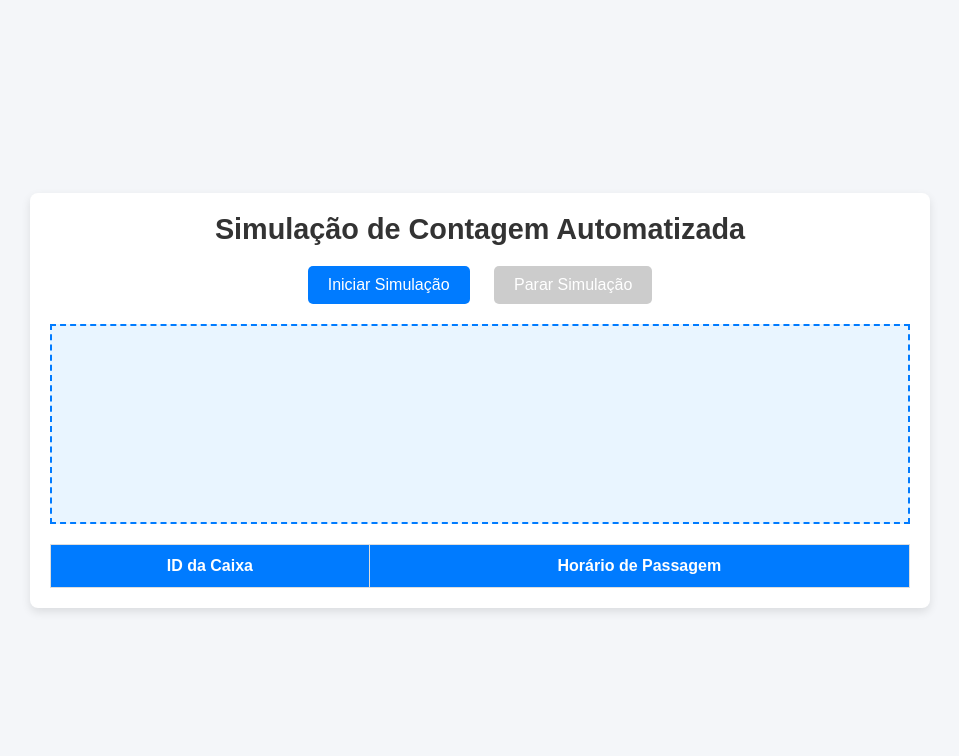
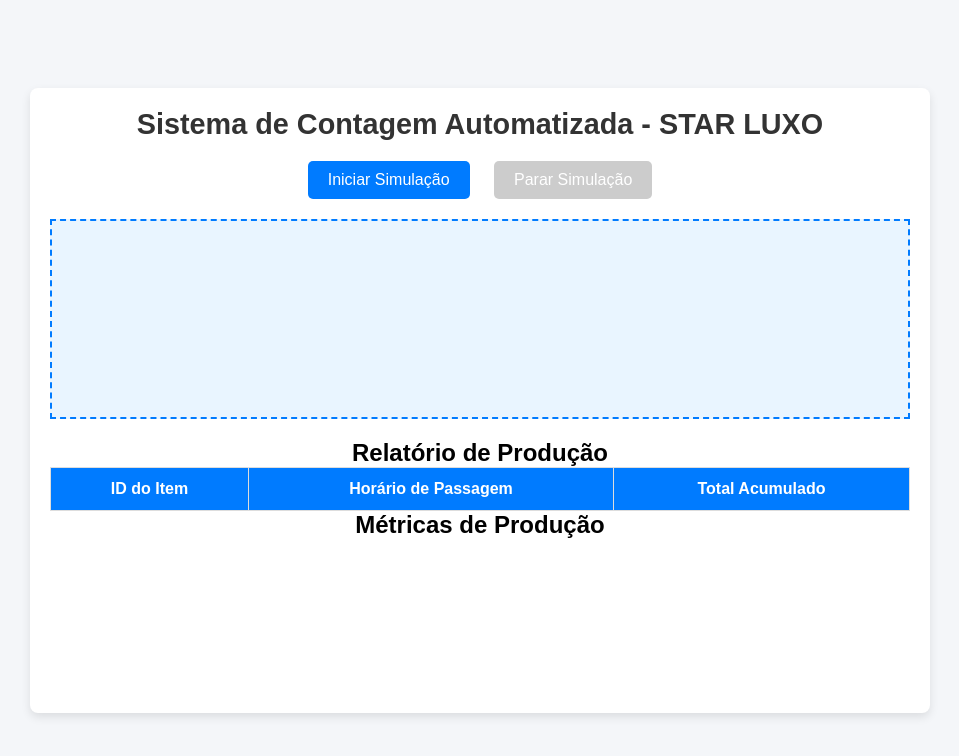
Before and after one commit to Brunoventuri123/simulacao-caixas, a plain HTML site: page index.html in a window 1280 px wide. Shown: the whole page, without its empty margins (160-1119 px from the left). Drawn offline with nearby package versions, Linux system fonts and the light colour scheme.

Commit message:
Update index.html

```diff
--- a/index.html
+++ b/index.html
@@ -3,14 +3,14 @@
 <head>
     <meta charset="UTF-8">
     <meta name="viewport" content="width=device-width, initial-scale=1.0">
-    <title>Simulação de Contagem Automatizada</title>
+    <title>Simulação de Produção Automatizada</title>
     <link rel="stylesheet" href="style.css">
 </head>
 <body>
 
 <div class="container">
     <header>
-        <h1>Simulação de Contagem Automatizada</h1>
+        <h1>Sistema de Contagem Automatizada - STAR LUXO</h1>
     </header>
 
     <div class="controls">
@@ -19,24 +19,32 @@
     </div>
 
     <div id="simulation-container">
-        <!-- As caixas passarão aqui -->
+        <!-- Itens simulados passarão aqui -->
     </div>
 
     <div class="data-section">
+        <h2>Relatório de Produção</h2>
         <table id="data-table">
             <thead>
                 <tr>
-                    <th>ID da Caixa</th>
+                    <th>ID do Item</th>
                     <th>Horário de Passagem</th>
+                    <th>Total Acumulado</th>
                 </tr>
             </thead>
             <tbody>
-                <!-- Dados das caixas serão adicionados aqui -->
+                <!-- Dados dos itens serão inseridos aqui -->
             </tbody>
         </table>
+    </div>
+
+    <div class="chart-section">
+        <h2>Métricas de Produção</h2>
+        <canvas id="productionChart"></canvas>
     </div>
 </div>
 
 <script src="script.js"></script>
+<script src="https://cdn.jsdelivr.net/npm/chart.js"></script>
 </body>
 </html>
```
